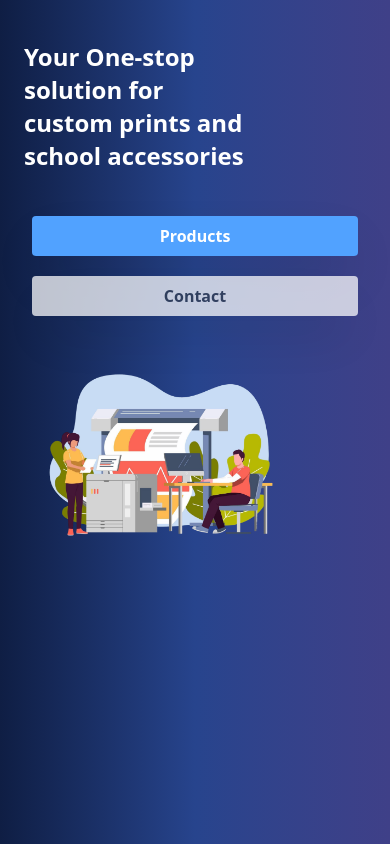
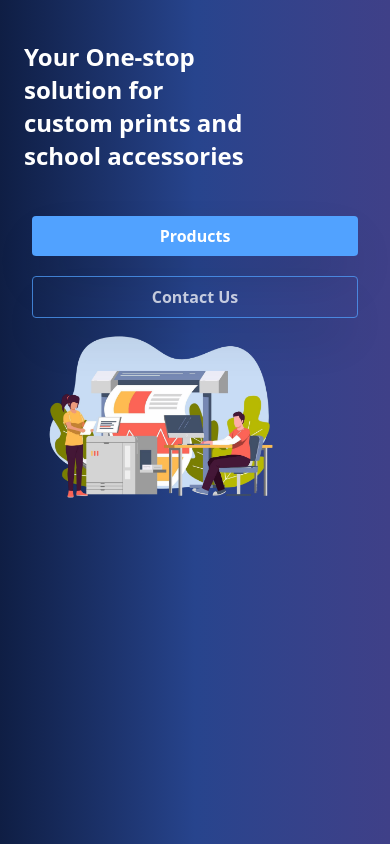
Before and after one commit to pseudonerd07/design-planet-website, a React (Vite) app: page / in a window 390 px wide. Built offline with nearby package versions, Linux system fonts and the light colour scheme.

Commit message:
responsive-1

```diff
--- a/src/components/HeroSection.jsx
+++ b/src/components/HeroSection.jsx
@@ -4,9 +4,9 @@ import heroImage from "../assets/dp_hero.png"; // <-- update path as needed
 const HeroSection = () => {
   return (
     <section className='w-full pt-10 min-h-screen bg-gradient-to-r from-[rgb(15,30,68)] via-[#27448D] to-[#3F4088] bg-amber-400-200 text-white md:flex md:items-center md:justify-center'>
-      <div className='max-w-7xl mx-auto px-6 md:px-10 md:py-20 grid grid-cols-1 md:grid-cols-12 items-center gap-10 '>
+      <div className='max-w-7xl mx-auto px-6 md:px-10 md:py-20 grid grid-cols-1 md:grid-cols-12 items-center  '>
         {/* Text Content */}
-        <div className='md:col-span-6  md:text-left'>
+        <div className='md:col-span-6  md:text-left '>
           <h1 className='text-2xl sm:text-6xl md:text-6xl font-extrabold leading-snug md:leading-[1.1] '>
             Your One-stop <br /> solution for <br />
             custom prints and <br />
@@ -17,8 +17,8 @@ const HeroSection = () => {
             <div className='bg-blue-400 font-semibold py-2 px-7 text-center mt-5 w-full md:w-auto mx-0 rounded-sm md:rounded-4xl hover:bg-blue-500 hover:cursor-pointer transition-all mr-10 shadow-2xl hover:scale-150'>
               Products
             </div>
-            <div className='bg-white font-semibold text-gray-700 text-center  mt-5 w-full md:w-auto mx-0 rounded-sm py-2 px-7 md:rounded-4xl hover:bg-gray-400 hover:cursor-pointer transition-all mr-10 shadow-2xl hover:scale-125 animate-pulse'>
-              Contact
+            <div className='border border-blue-400 font-semibold text-white text-center mt-5 w-full md:w-auto mx-0 rounded-sm py-2 px-7 md:rounded-4xl hover:scale-105 hover:cursor-pointer transition-all duration-300 mr-10 shadow-2xl animate-pulse hover:animate-none'>
+              Contact Us
             </div>
           </div>
         </div>
```
